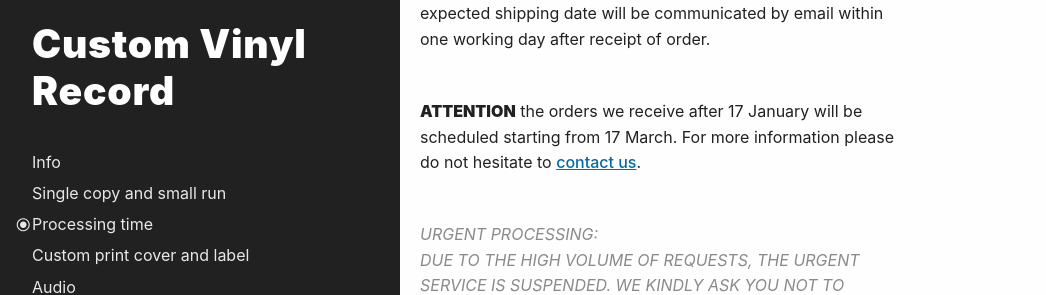
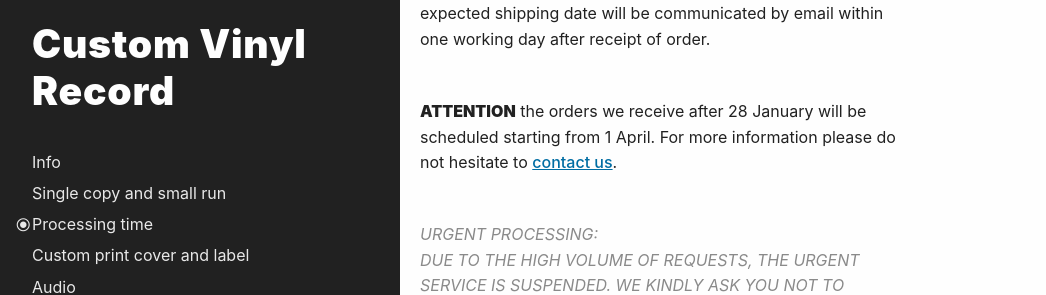
Before and after one commit to Vinilificio/vinilificio.com, a Jekyll site: the page built from en/single-copy.md, in a window 1280 px wide and 900 px high, scrolled down 2159 px. Shown: the part 159-454 px from the top of the window, without its empty margins (0-1046 px from the left). Built offline with Jekyll 4.4.1, drawn with Linux system fonts in a browser that asks for light colours; nearby versions of some CDN libraries; comment, search, counter and statistics services are not loaded.

Commit message:
update tempi di lavorazione

```diff
--- a/en/single-copy.md
+++ b/en/single-copy.md
@@ -73,7 +73,7 @@ Processing and shipping times are calculated from the date of payment and depend
 <br>
 <br>
 
-<b>ATTENTION</b> the orders we receive after 17 January will be scheduled starting from 17 March. For more information please do not hesitate to [contact us](/en/contacts/).
+<b>ATTENTION</b> the orders we receive after 28 January will be scheduled starting from 1 April. For more information please do not hesitate to [contact us](/en/contacts/).
 <br>
 <br>
 
```
